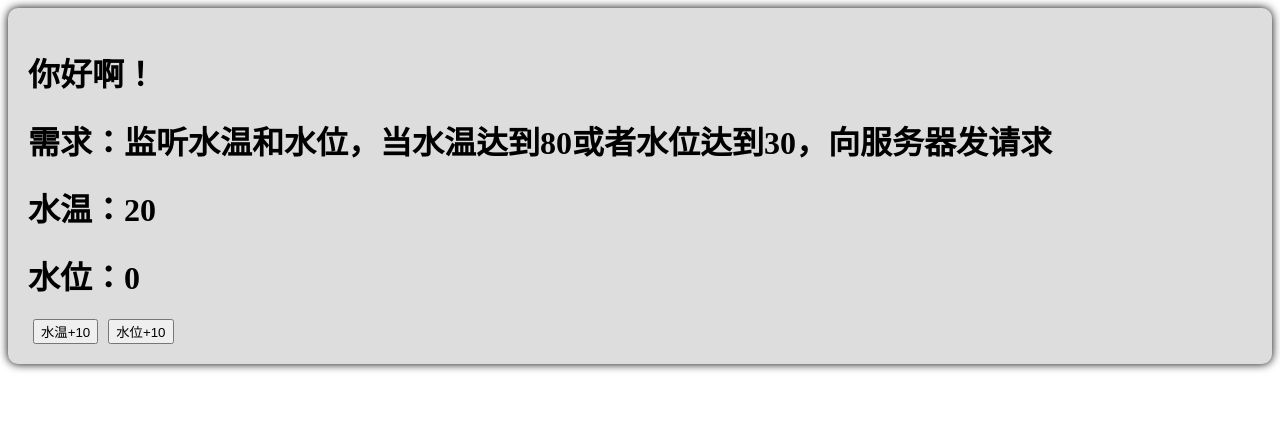
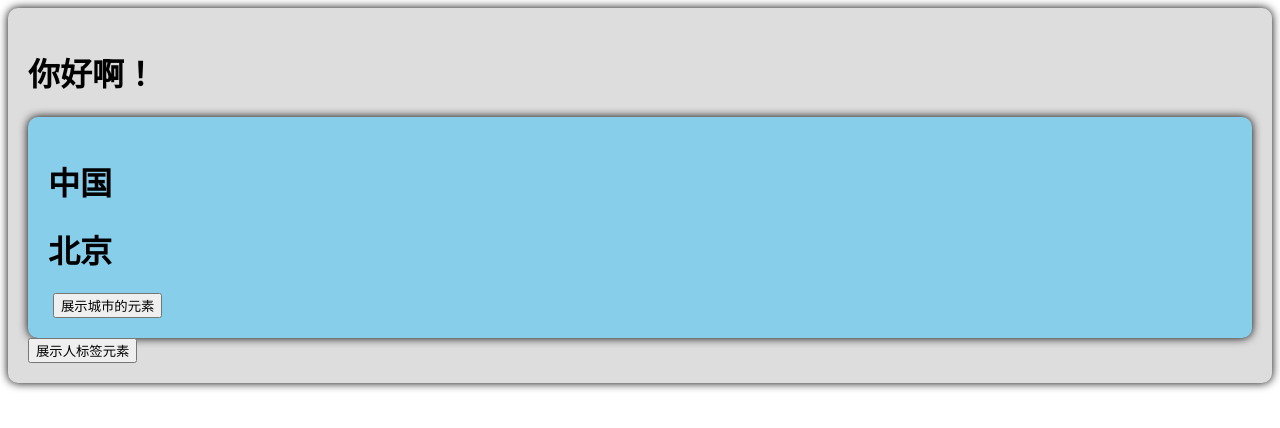
Before and after one commit to lhj502819/Vue3-Learning, a Vue app: page / in a window 1280 px wide. Shown: the top 428 px of the page. Built offline with nearby package versions, Linux system fonts and the light colour scheme.

Commit message:
ref代码示例提交

```diff
--- a/src/App.vue
+++ b/src/App.vue
@@ -1,16 +1,21 @@
 <template>
   <div class="app">
     <h1>你好啊！</h1>
-    <Person/>
+    <Person ref="ren" />
+    <button @click="showRen">展示人标签元素</button>
   </div>
 </template>
 
-<script lang="ts">
-import Person from "@/components/Person.vue";
-export default {
-  name: "App",
-  components: {Person}
-};
+<script lang="ts" setup>
+import Person from "./components/Person.vue";
+import {ref} from 'vue'
+let ren = ref()
+
+function showRen(){
+  console.log(ren.value);
+
+}
+
 </script>
 
 <style>
--- a/src/components/Person.vue
+++ b/src/components/Person.vue
@@ -1,41 +1,23 @@
 <template>
-  <div>
-    <h1>需求：监听水温和水位，当水温达到80或者水位达到30，向服务器发请求</h1>
-    <h1>水温：{{ temp }}</h1>
-    <h1>水位：{{ height }}</h1>
-    <button @click="changeTemp">水温+10</button>
-    <button @click="changeHeight">水位+10</button>
+  <div class="person">
+    <h1>中国</h1>
+    <h1 ref="city">北京</h1>
+    <button @click="showCityDom">展示城市的元素</button>
   </div>
 </template>
 
 <script setup lang="ts" name="Person">
-import {ref, reactive, watch, watchEffect} from "vue";
+import {ref, defineExpose} from 'vue'
 
-let temp = ref(20);
-let height = ref(0);
+let city = ref();
+let a = ref(0);
+let b = ref(1);
 
-function changeTemp() {
-  temp.value += 10
+function showCityDom() {
+  console.log(city.value);
 }
 
-function changeHeight() {
-  height.value += 10
-}
-
-//使用watch机制实现，但是需要显示的指明监视的数据
-// watch([temp, height], (newValues, oldValues) => {
-//   if (newValues[0] >= 80 || newValues[1] >= 30) {
-//     console.log('向服务器发请求')
-//   }
-// })
-
-//使用watchEffect，进入页面就会执行一次
-watchEffect(() => {
-  if (temp.value >= 80 || height.value >= 30) {
-    console.log('向服务器发请求')
-  }
-})
-
+defineExpose({city, a, b})
 </script>
 
 <style scoped>
```
